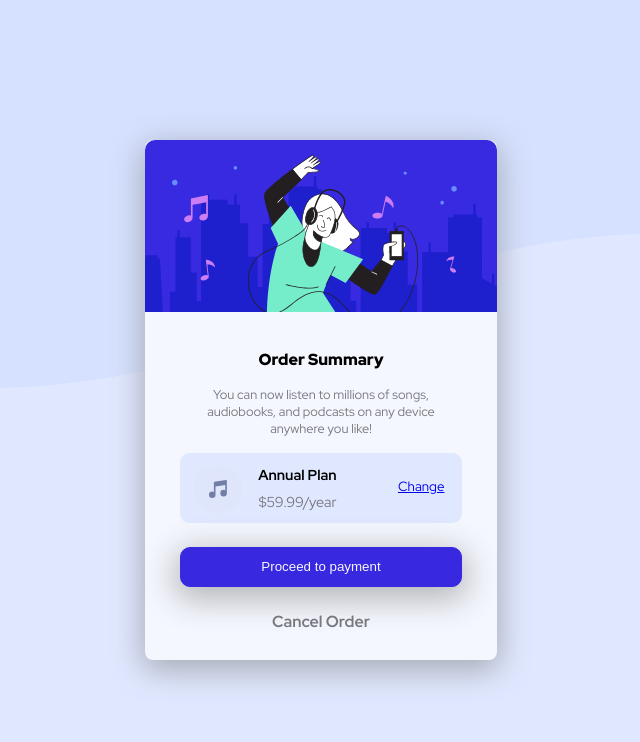
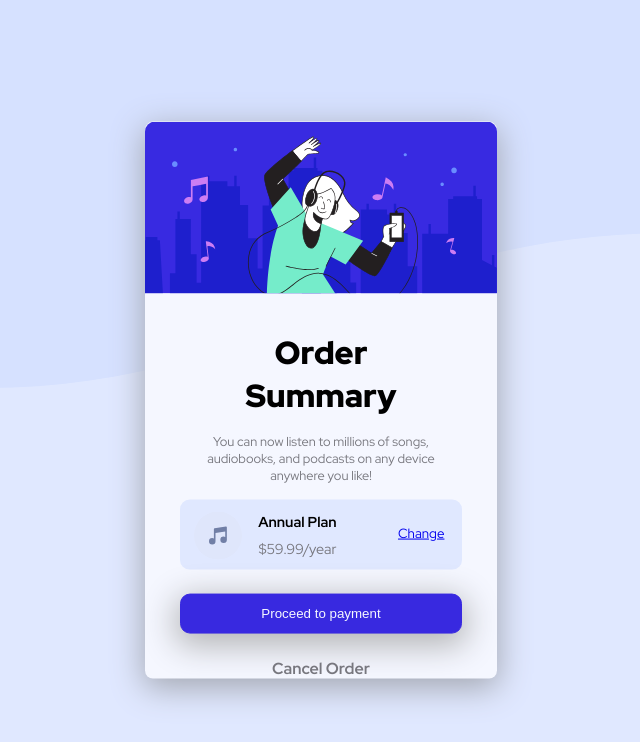
Before and after one commit to Nebil-Nej/Order-Summary, a plain HTML site: page index.html in a window 1280 px wide. Shown: the whole page, without its empty margins (319-959 px from the left). Drawn offline with Linux system fonts and the light colour scheme.

Commit message:
Update style.css

```diff
--- a/style.css
+++ b/style.css
@@ -73,7 +73,7 @@ a{
 
 .description h1{
     font-weight: 900;
-    font-size: 1rem;
+    font-size: larder;
     margin-bottom: 1rem;
 }
 
```
